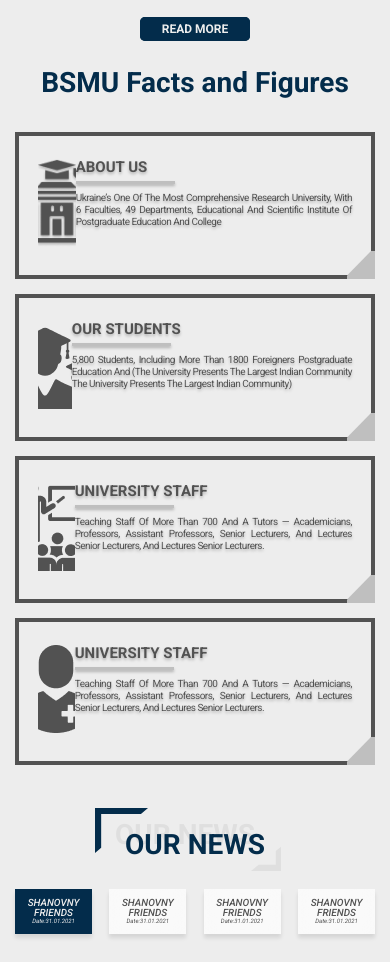
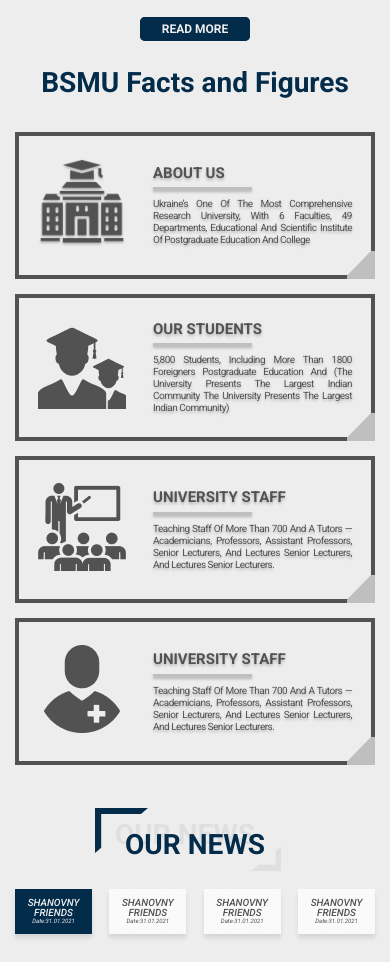
Before and after one commit to maksDavydenko/bukovinian, a plain HTML site: page index.html in a window 390 px wide. Shown: the part 860-1822 px from the top of the page. Drawn offline with nearby package versions, Linux system fonts and the light colour scheme.

Commit message:
fix img figures

```diff
--- a/scss/media.scss
+++ b/scss/media.scss
@@ -185,6 +185,7 @@
 
     .figures-item {
         display: flex;
+        align-items: center;
         &__icon {
             margin-right: 22px;
         }
@@ -196,6 +197,9 @@
                 left: 0;
                 transform: translate(0, 0);
             }
+        }
+        .img-wrap {
+           margin-right: 22px;
         }
     }
     .form-item {
--- a/scss/style.scss
+++ b/scss/style.scss
@@ -960,11 +960,6 @@ margin-bottom: 70px;
     margin: 0 auto;
     display: flex;
 
-    img {
-      max-width: 100%;
-      max-height: 100%;
-      object-fit: cover;
-    }
   }
 
   &::after {
```
Also changed, not shown: scss/media.css, scss/style.css, 2 other files.
